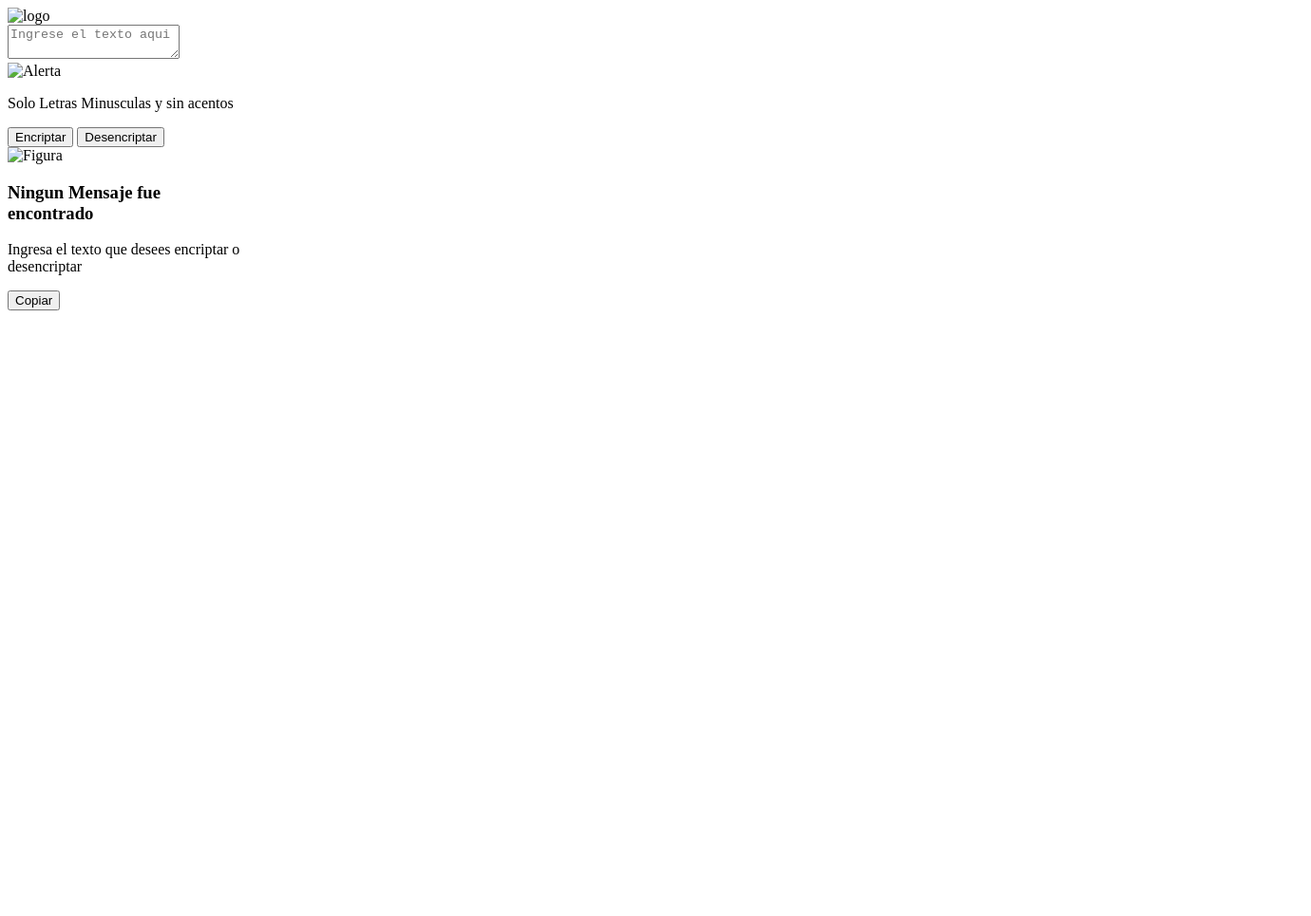
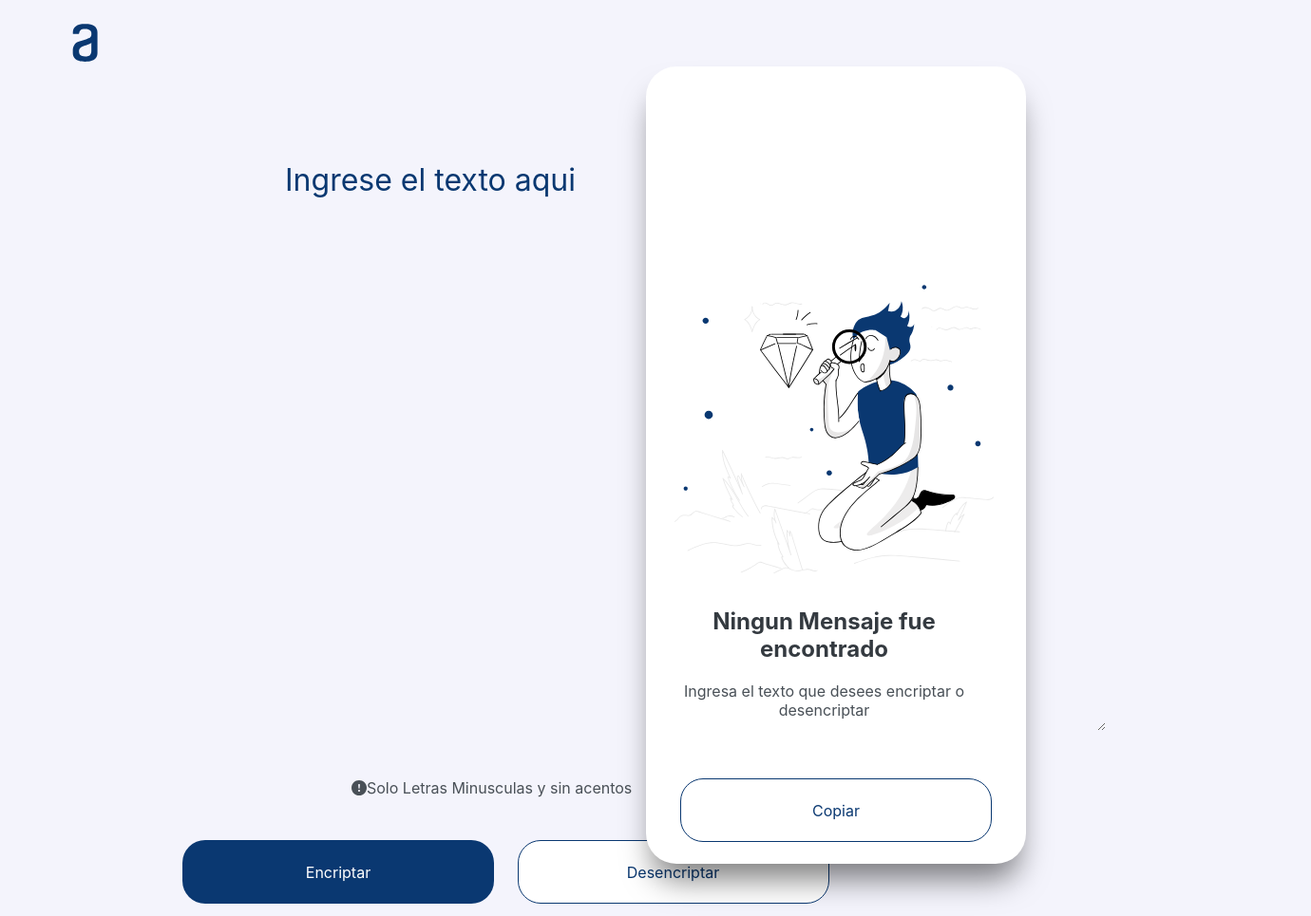
Before and after one commit to juanleon3001/Encriptador, a plain HTML site: page index.html in a window 1280 px wide. Shown: the whole page at 95% size, 1380 px wide, since content can reach past the window. Before the commit the page ends 800 px from the top, so only its background shows below. Drawn offline with Linux system fonts and the light colour scheme; the site is published under a folder, as on GitHub Pages, so addresses that start at the root find nothing; a web font is replaced by a local one.

Commit message:
encriptadorv3

```diff
--- a/index.html
+++ b/index.html
@@ -8,7 +8,7 @@
 		/>
 		<link
 			rel="stylesheet"
-			href="/style.css"
+			href="style.css"
 		/>
 		<link
 			rel="stylesheet"
@@ -20,7 +20,7 @@
 		<header>
 			<img
 				class="logo"
-				src="/img/Logo.svg"
+				src="img/Logo.svg"
 				alt="logo"
 			/>
 		</header>
@@ -34,7 +34,7 @@
 				</div>
 				<div class="alert">
 					<img
-						src="/img/alerta.svg"
+						src="img/alerta.svg"
 						alt="Alerta"
 					/>
 					<p>Solo Letras Minusculas y sin acentos</p>
@@ -55,7 +55,7 @@
 			<section class="section2">
 				<div class="containerFig">
 					<img
-						src="/img/Muñeco.svg"
+						src="img/Muñeco.svg"
 						alt="Figura"
 					/>
 				</div>
@@ -78,6 +78,6 @@
 				</div>
 			</section>
 		</main>
-		<script src="/script.js"></script>
+		<script src="script.js"></script>
 	</body>
 </html>
```
